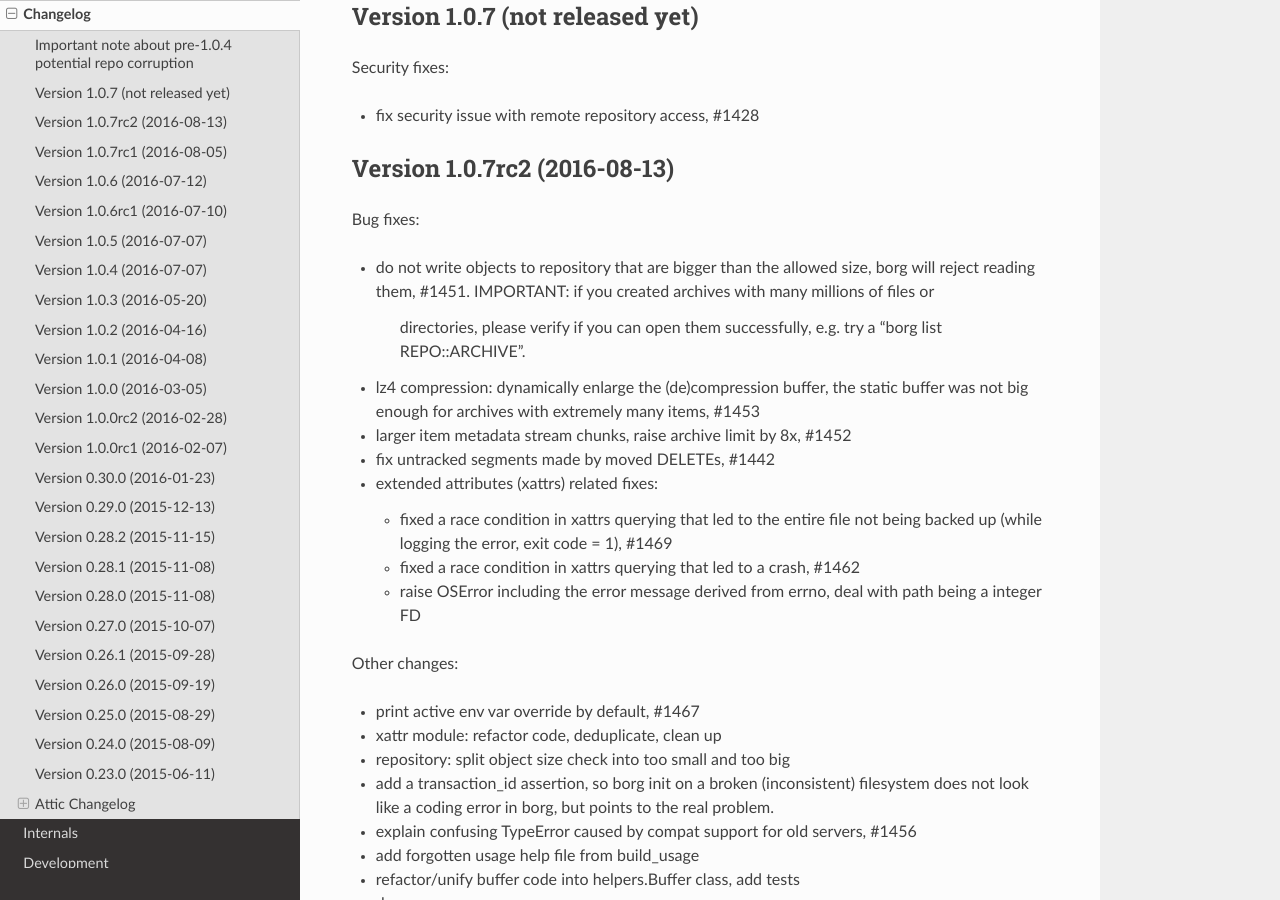
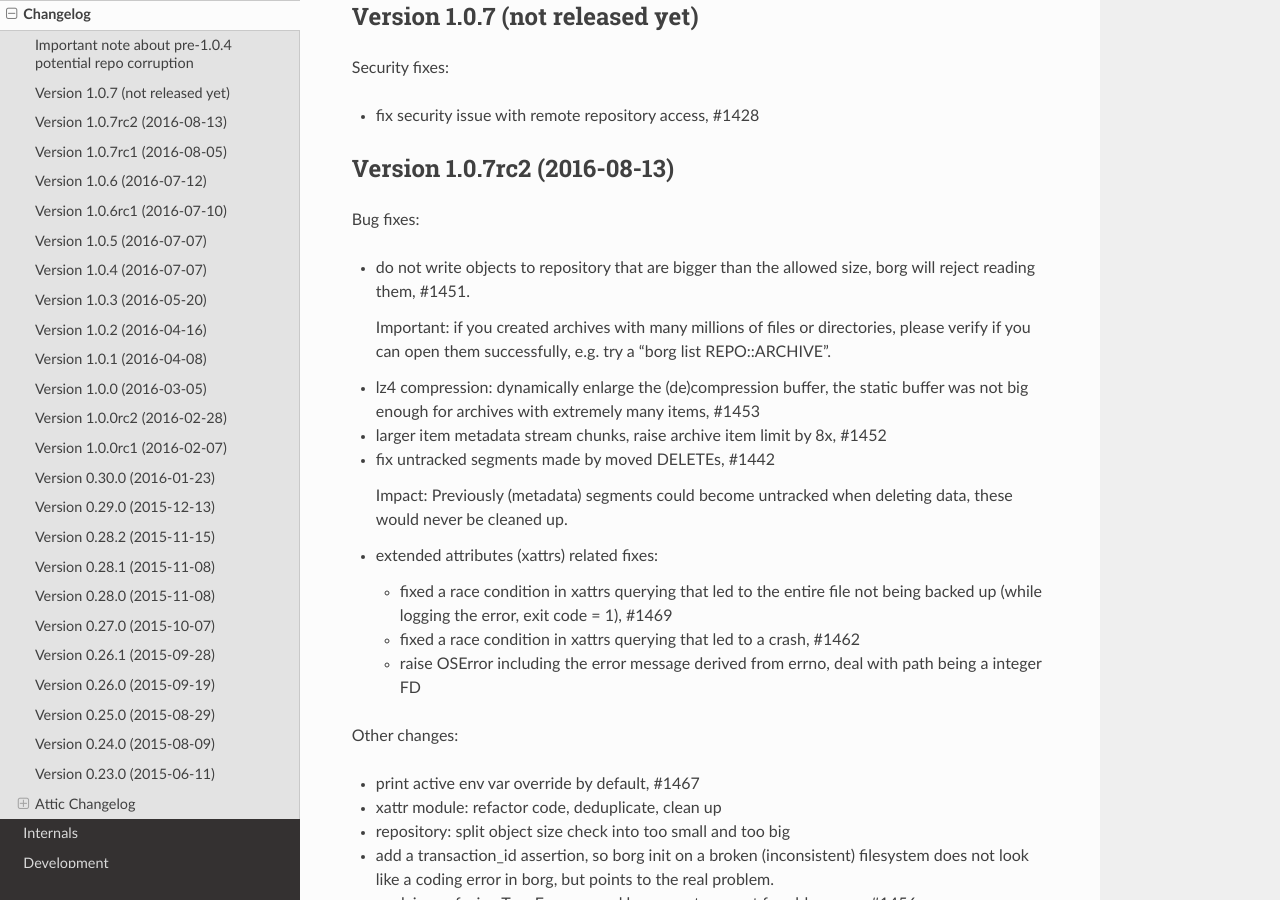
Before and after one commit to borgbackup/borg, a Sphinx documentation site: the page built from docs/changes.rst, in a window 1280 px wide and 900 px high, scrolled down 1251 px. Built offline with Sphinx 7.4.7 and the Read the Docs theme 2.0.0, drawn with Linux system fonts in a browser that asks for light colours; pages that are not in the unit, such as notebooks, are missing from menus; the version number could not be read and is left out.

Commit message:
Fix changes.rst formatting, clarify changelog

```diff
--- a/docs/changes.rst
+++ b/docs/changes.rst
@@ -65,13 +65,17 @@
 
 - do not write objects to repository that are bigger than the allowed size,
   borg will reject reading them, #1451.
-  IMPORTANT: if you created archives with many millions of files or
-             directories, please verify if you can open them successfully,
-             e.g. try a "borg list REPO::ARCHIVE".
+
+  Important: if you created archives with many millions of files or
+  directories, please verify if you can open them successfully,
+  e.g. try a "borg list REPO::ARCHIVE".
 - lz4 compression: dynamically enlarge the (de)compression buffer, the static
   buffer was not big enough for archives with extremely many items, #1453
-- larger item metadata stream chunks, raise archive limit by 8x, #1452
+- larger item metadata stream chunks, raise archive item limit by 8x, #1452
 - fix untracked segments made by moved DELETEs, #1442
+
+  Impact: Previously (metadata) segments could become untracked when deleting data,
+  these would never be cleaned up.
 - extended attributes (xattrs) related fixes:
 
   - fixed a race condition in xattrs querying that led to the entire file not
```
